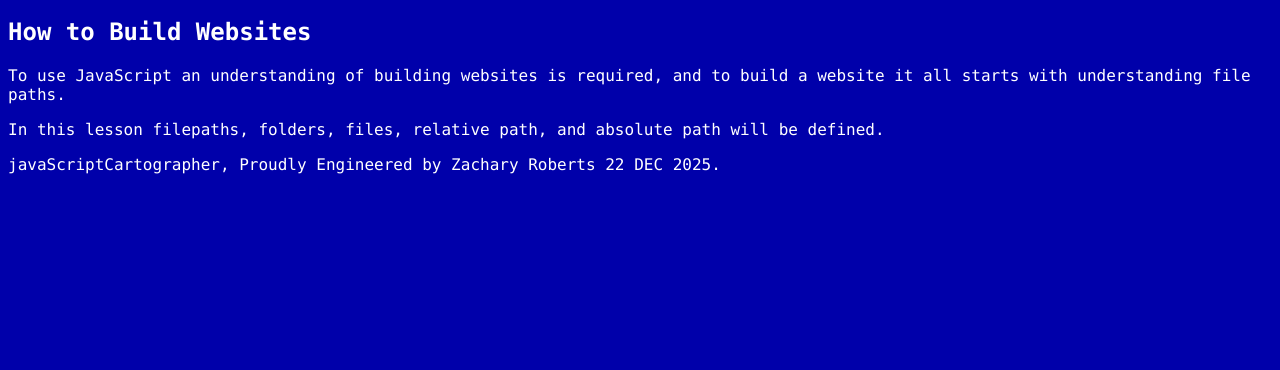
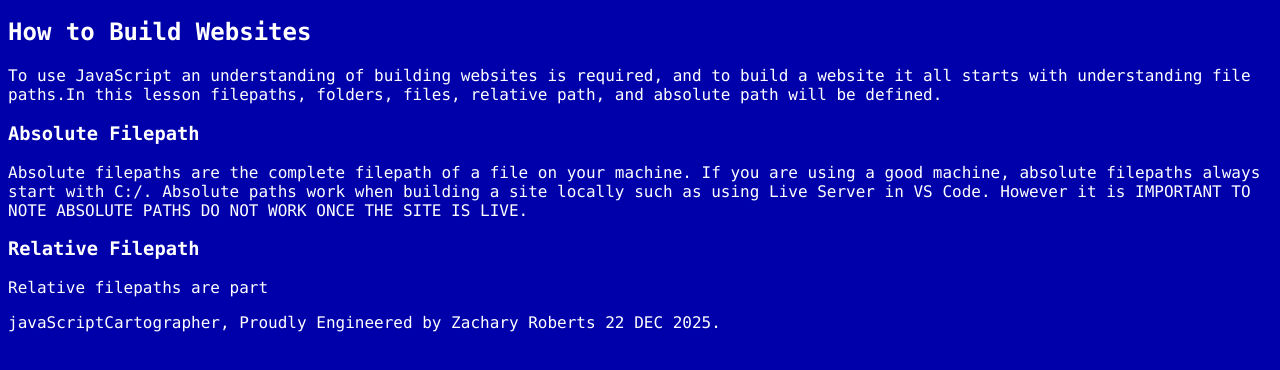
Before and after one commit to zeerob440/javaScriptCartographer, a plain HTML site: page file-management/index.html in a window 1280 px wide. Shown: the part 122-492 px from the top of the page. Drawn offline with Linux system fonts and the light colour scheme.

Commit message:
feat: added content to filepaths

```diff
--- a/file-management/index.html
+++ b/file-management/index.html
@@ -27,11 +27,21 @@
 		<h2>How to Build Websites</h2>
 			<p>
 				To use JavaScript an understanding of building websites is required, and to build
-				a website it all starts with understanding file paths.
+				a website it all starts with understanding file paths.In this lesson filepaths, folders,
+				files, relative path, and absolute path will be defined.
 			</p>
-			<p>
-				In this lesson filepaths, folders, files, relative path, and absolute path will be defined.
-			</p>
+		<h3>Absolute Filepath</h3>
+		<p>
+			Absolute filepaths are the complete filepath of a file on your machine. If you are using a good machine,
+			absolute filepaths always start with C:/. Absolute paths work when building a site locally such as using
+			Live Server in VS Code. However it is IMPORTANT TO NOTE ABSOLUTE PATHS DO NOT WORK ONCE THE SITE IS LIVE.
+		</p>
+		<h3>Relative Filepath</h3>
+		<p>
+			Relative filepaths are part
+		</p>
+
+
 	</main>
 	<footer>
 	<p>javaScriptCartographer, Proudly Engineered by Zachary Roberts 22 DEC 2025.</p>
```
